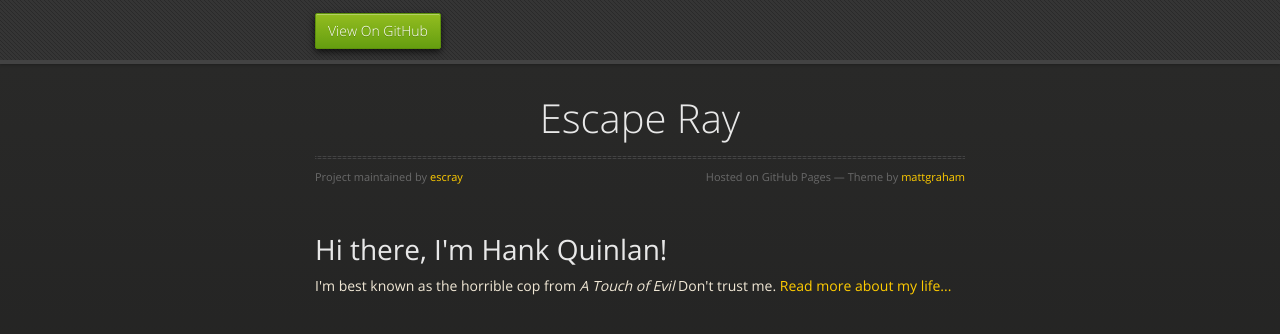
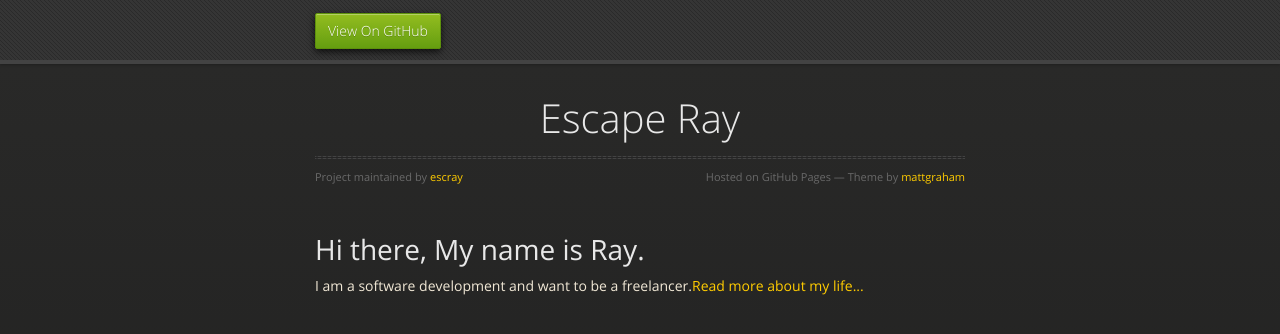
Before and after one commit to escray/escray.github.io, a Jekyll site: the page built from index_new.html, in a window 1280 px wide. Shown: the top 334 px of the page. Built offline with Jekyll 4.4.1, drawn with Linux system fonts in a browser that asks for light colours; nearby versions of some CDN libraries.

Commit message:
copy from wordpress

```diff
--- a/_config.yml
+++ b/_config.yml
@@ -1,2 +1,3 @@
 name: Escape Ray
 markdown: kramdown
+permalink: /blog/:year/:month/:day/:title
--- a/index_new.html
+++ b/index_new.html
@@ -1,8 +1,8 @@
 ---
 layout: default
-title: Hank Quinlan, Horrible Cop
+title: Ray
 ---
 <div class="blurb">
-  <h1>Hi there, I'm Hank Quinlan!</h1>
-  <p>I'm best known as the horrible cop from <em>A Touch of Evil</em> Don't trust me. <a href="/about">Read more about my life...</a></p>
+  <h1>Hi there, My name is Ray. </h1>
+  <p>I am a software development and want to be a freelancer.<a href="/about">Read more about my life...</a></p>
 </div><!-- /.blurb -->
```
Also changed, not shown: _posts/2015-06-28-What is the hel I want.md (added, +30 -0 lines), _posts/2015-12-19-CET6.md (added, +27 -0 lines), _posts/2016-03-08-hello-word-again.md (deleted, +0 -6 lines), _posts/2016-03-08-hello-word.html (deleted, +0 -7 lines), _posts/2016-03-08-hello-word.md (added, +11 -0 lines), again.md (added).
